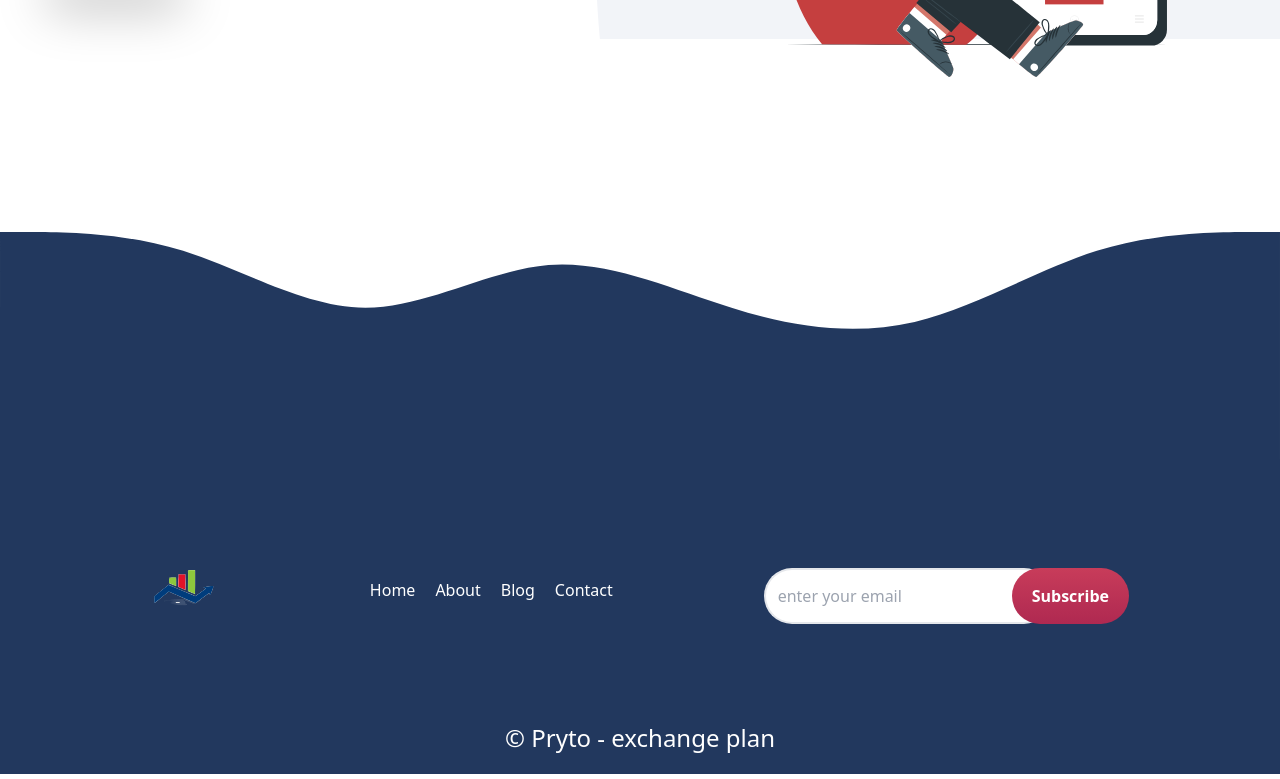
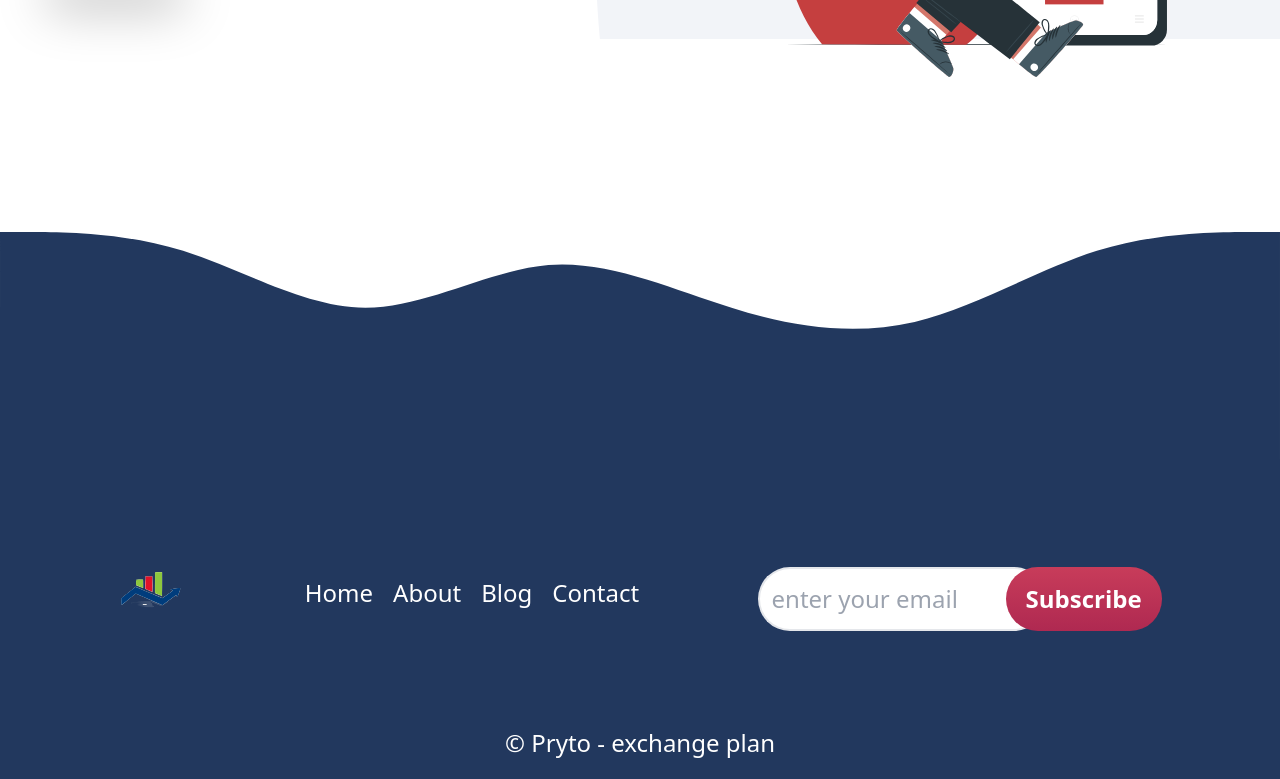
Before and after one commit to kodervine/pryto, a website: page src/index.html in a window 1280 px wide. Shown: the part 3826-4605 px from the top of the page. Drawn offline with nearby package versions, Linux system fonts and the light colour scheme.

Commit message:
footer finishing touches - increased font size for large screen

```diff
--- a/src/index.html
+++ b/src/index.html
@@ -405,7 +405,7 @@
     </svg>
     <footer class="flex flex-col bg-[#22385E] text-white pb-5">
       <article
-        class="w-full flex flex-col lg:flex-row justify-evenly items-center py-4 lg:py-24"
+        class="w-full flex flex-col lg:flex-row justify-evenly items-center py-4 lg:py-24 text-base lg:text-2xl"
       >
         <div>
           <img src="/src/images/logo-image.png" alt="" />
@@ -413,10 +413,18 @@
 
         <nav>
           <ul class="flex flex-row gap-5 justify-center items-center">
-            <li>Home</li>
-            <li>About</li>
-            <li>Blog</li>
-            <li>Contact</li>
+            <li class="cursor-pointer hover:text-red-50 hover:underline">
+              Home
+            </li>
+            <li class="cursor-pointer hover:text-red-50 hover:underline">
+              About
+            </li>
+            <li class="cursor-pointer hover:text-red-50 hover:underline">
+              Blog
+            </li>
+            <li class="cursor-pointer hover:text-red-50 hover:underline">
+              Contact
+            </li>
           </ul>
         </nav>
         <form class="rounded-full border-3 border-gray-900 flex flex-row mt-3">
```
